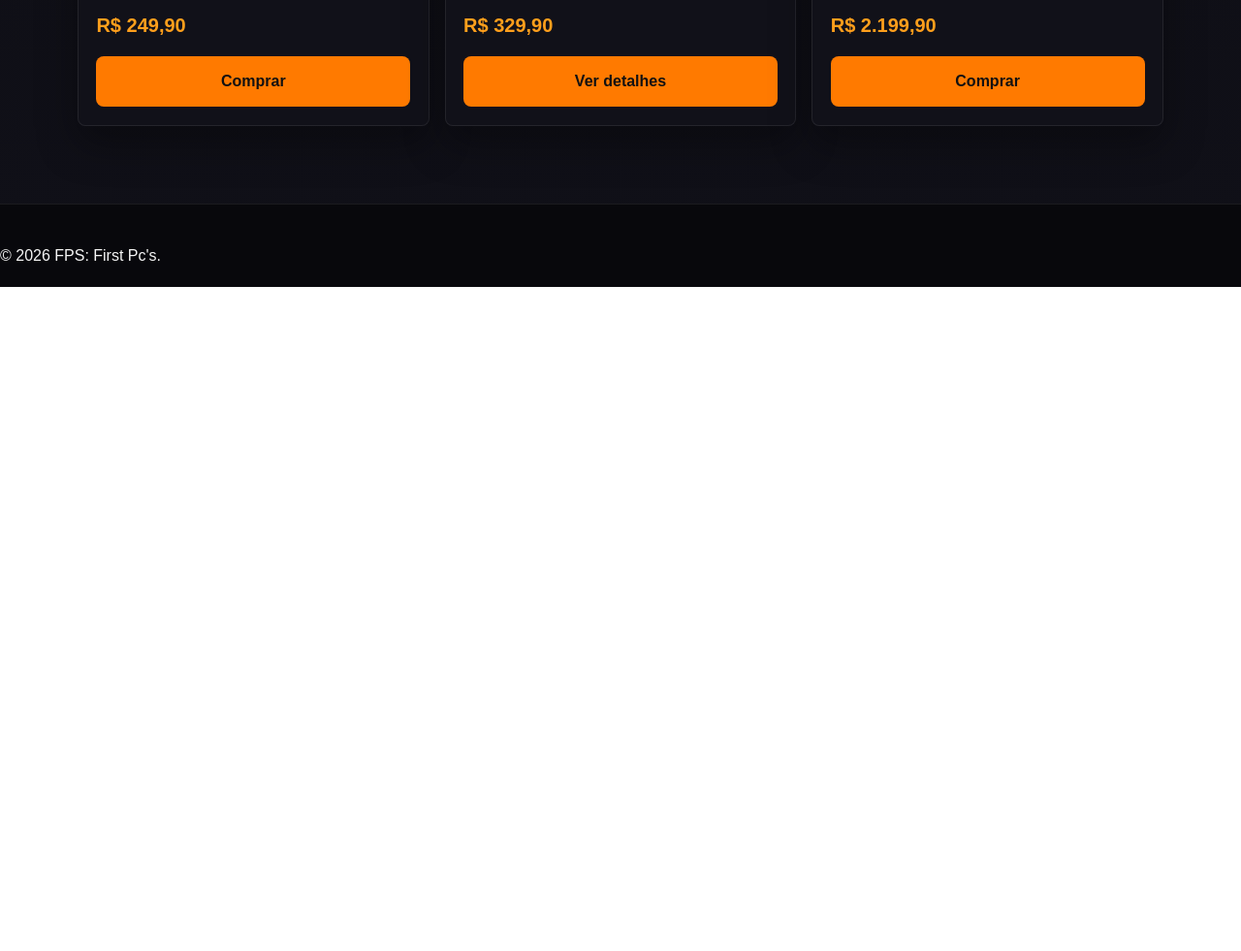
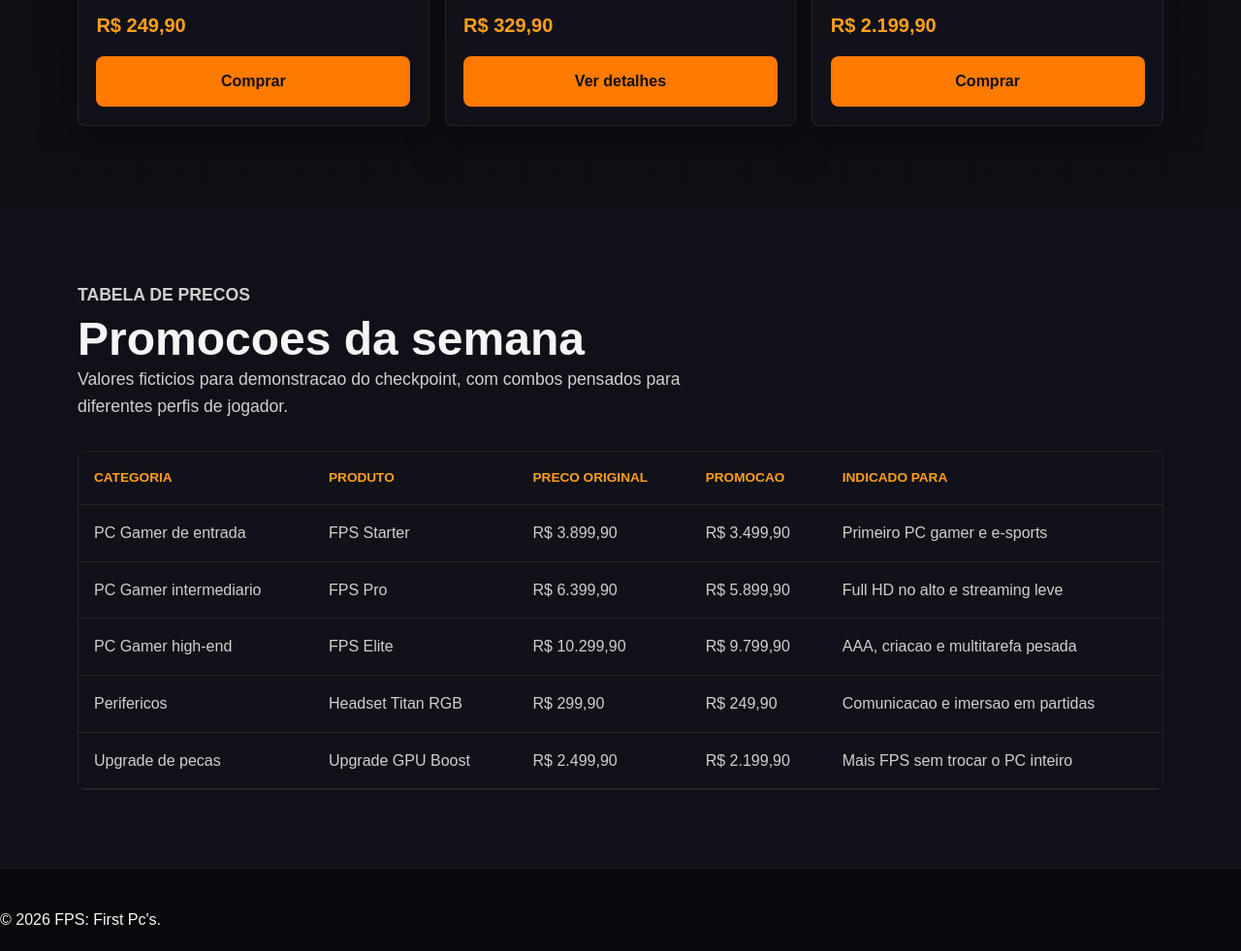
Before and after one commit to BrunoCarreiroCS/CP3_front_end_0524, a plain HTML site: page pages/portifolio.html in a window 1280 px wide. Shown: the part 1776-2757 px from the top of the page at 97% size. Before the commit the page ends 2072 px from the top, so only its background shows below. Drawn offline with Linux system fonts and the light colour scheme.

Commit message:
feat: adicionar tabela de preços e promoções

```diff
--- a/pages/portifolio.html
+++ b/pages/portifolio.html
@@ -114,6 +114,67 @@
         </div>
       </div>
     </section>
+
+    <section class="section section-dark">
+      <div class="container">
+        <div class="section-heading">
+          <p class="eyebrow">Tabela de precos</p>
+          <h2>Promocoes da semana</h2>
+          <p>Valores ficticios para demonstracao do checkpoint, com combos pensados para diferentes perfis de jogador.</p>
+        </div>
+
+        <div class="table-wrap" role="region" aria-label="Tabela de precos e promocoes" tabindex="0">
+          <table>
+            <thead>
+              <tr>
+                <th>Categoria</th>
+                <th>Produto</th>
+                <th>Preco original</th>
+                <th>Promocao</th>
+                <th>Indicado para</th>
+              </tr>
+            </thead>
+            <tbody>
+              <tr>
+                <td>PC Gamer de entrada</td>
+                <td>FPS Starter</td>
+                <td>R$ 3.899,90</td>
+                <td>R$ 3.499,90</td>
+                <td>Primeiro PC gamer e e-sports</td>
+              </tr>
+              <tr>
+                <td>PC Gamer intermediario</td>
+                <td>FPS Pro</td>
+                <td>R$ 6.399,90</td>
+                <td>R$ 5.899,90</td>
+                <td>Full HD no alto e streaming leve</td>
+              </tr>
+              <tr>
+                <td>PC Gamer high-end</td>
+                <td>FPS Elite</td>
+                <td>R$ 10.299,90</td>
+                <td>R$ 9.799,90</td>
+                <td>AAA, criacao e multitarefa pesada</td>
+              </tr>
+              <tr>
+                <td>Perifericos</td>
+                <td>Headset Titan RGB</td>
+                <td>R$ 299,90</td>
+                <td>R$ 249,90</td>
+                <td>Comunicacao e imersao em partidas</td>
+              </tr>
+              <tr>
+                <td>Upgrade de pecas</td>
+                <td>Upgrade GPU Boost</td>
+                <td>R$ 2.499,90</td>
+                <td>R$ 2.199,90</td>
+                <td>Mais FPS sem trocar o PC inteiro</td>
+              </tr>
+            </tbody>
+          </table>
+        </div>
+      </div>
+    </section>
   </main>
   <footer class="site-footer">
     <p>&copy; <span data-current-year></span> FPS: First Pc's.</p>
```
